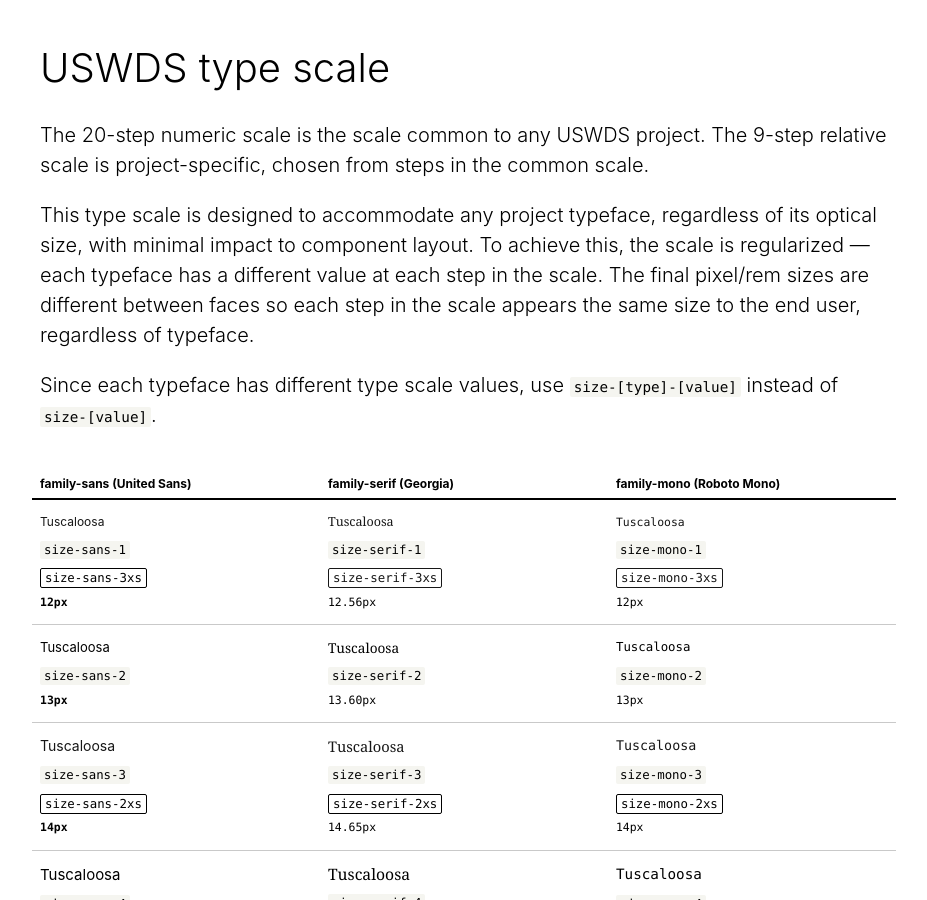
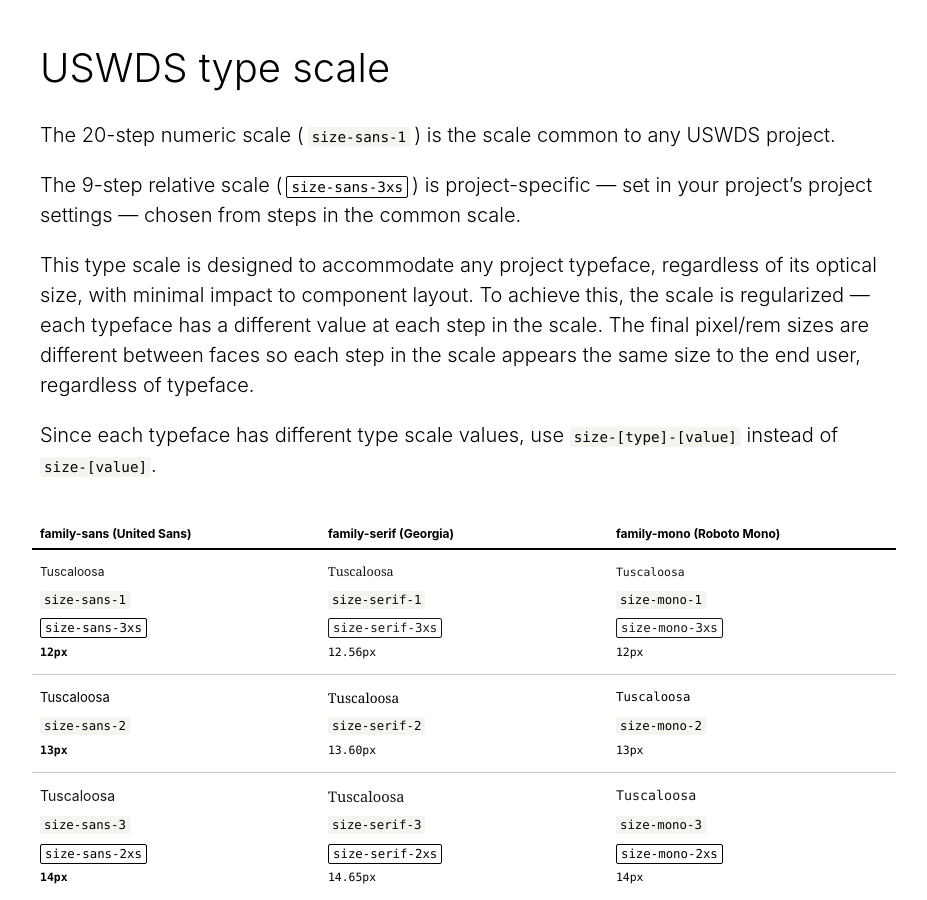
Before and after one commit to uswds/uswds-sandbox, a Jekyll site: the page built from _pages/uswds-type-scale.md, in a window 1280 px wide and 900 px high. Shown: the whole window, without its empty margins (176-1103 px from the left). Built offline with Jekyll 4.4.1, drawn with Linux system fonts in a browser that asks for light colours; some web fonts are replaced.

Commit message:
Update and clarify intro to type scale docs

```diff
--- a/_pages/uswds-type-scale.md
+++ b/_pages/uswds-type-scale.md
@@ -6,7 +6,8 @@ permalink: /uswds-type-scale/
 
 <div class="clearfix container-tablet-lg padding-x-2 padding-top-6 line-height-sans-1 margin-bottom-9">
   <h1 class="text-300 margin-bottom-4 margin-top-0">USWDS type scale</h1>
-  <p class="line-height-sans-4 text-300 margin-bottom-2">The 20-step numeric scale is the scale common to any USWDS project. The 9-step relative scale is project-specific, chosen from steps in the common scale.</p>
+  <p class="line-height-sans-4 text-300 margin-bottom-2">The 20-step numeric scale (<code class="txt-code margin-x-05">size-sans-1</code>) is the scale common to any USWDS project.</p>
+  <p class="line-height-sans-4 text-300 margin-bottom-2">The 9-step relative scale (<code class="txt-code bg-white border margin-x-05">size-sans-3xs</code>) is project-specific — set in your project’s project settings — chosen from steps in the common scale.</p>
   <p class="line-height-sans-4 text-300 margin-bottom-2">This type scale is designed to accommodate any project typeface, regardless of its optical size, with minimal impact to component layout. To achieve this, the scale is regularized — each typeface has a different value at each step in the scale. The final pixel/rem sizes are different between faces so each step in the scale appears the same size to the end user, regardless of typeface.</p>
   <p class="line-height-sans-4 text-300 margin-bottom-6">Since each typeface has different type scale values, use <code class="txt-code">size-[type]-[value]</code> instead of <code class="txt-code">size-[value]</code>.</p>
   <div class="row gap flex-align-center margin-bottom-2 padding-bottom-1 border-bottom-2px">
```
